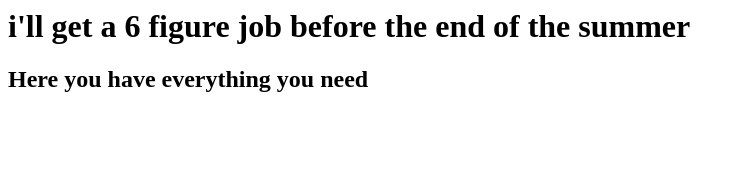
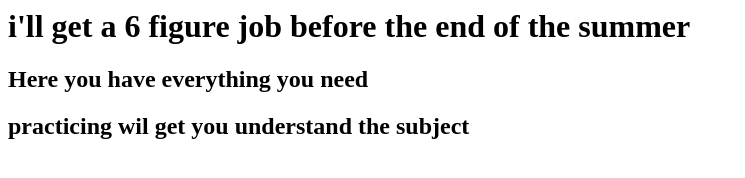
Before and after one commit to casmaster55/practice-2, a plain HTML site: page index.html in a window 1280 px wide. Shown: the whole page, without its empty margins (0-745 px from the left). Drawn offline with Linux system fonts and the light colour scheme.

Commit message:
added a 3th line into out file

```diff
--- a/index.html
+++ b/index.html
@@ -1,2 +1,3 @@
 <h1>i'll get a 6 figure job before the end of the summer</h1>
 <h2> Here you  have everything you need</h2>
+<h2> practicing wil get you understand the subject</h2>
```
